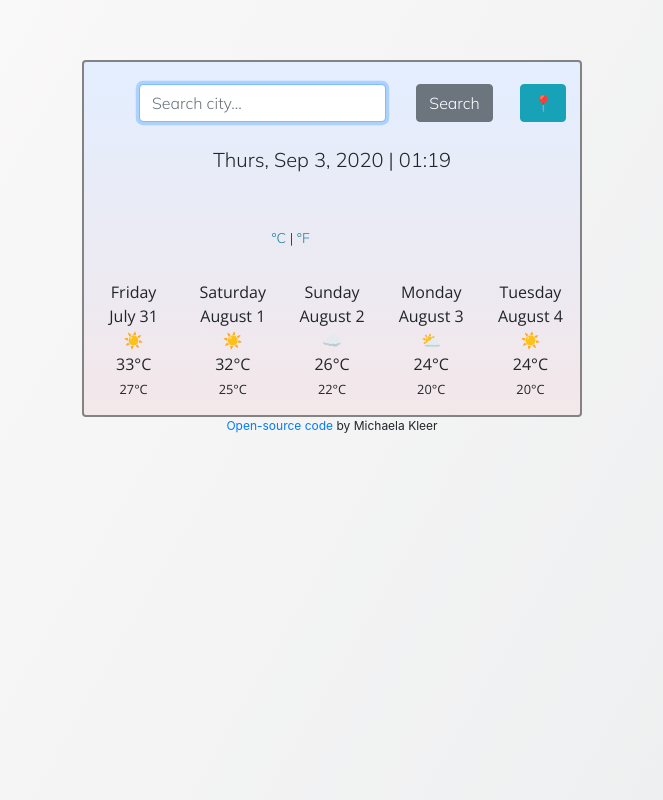
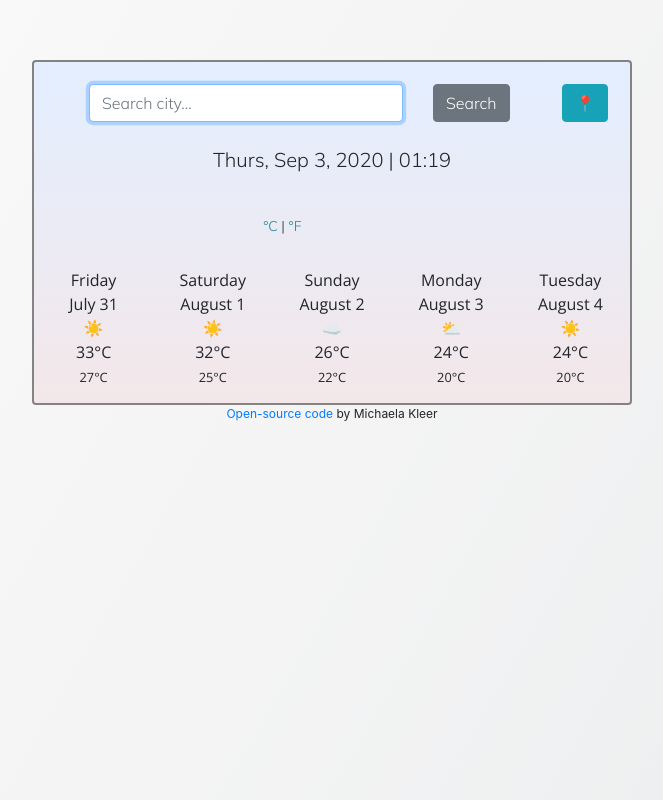
Before and after one commit to michaelakleer/weather-app, a plain HTML site: page index.html in a window 1280 px wide. Shown: the whole page, without its empty margins (308-971 px from the left). Drawn offline with nearby package versions, Linux system fonts and the light colour scheme; no server answers.

Commit message:
Update css

```diff
--- a/src/styles.css
+++ b/src/styles.css
@@ -28,7 +28,7 @@ h1 {
 }
 
 h2 {
-  margin: 4px 0 20px;
+  margin-top: 4px;
   font-size: 20px;
 }
 
@@ -53,7 +53,7 @@ li:first-letter {
   display: block;
   margin: 60px auto 0;
   padding-bottom: 10px;
-  width: 500px;
+  max-width: 600px;
   background-image: linear-gradient(
     to top,
     #f3e7e9 0%,
```
